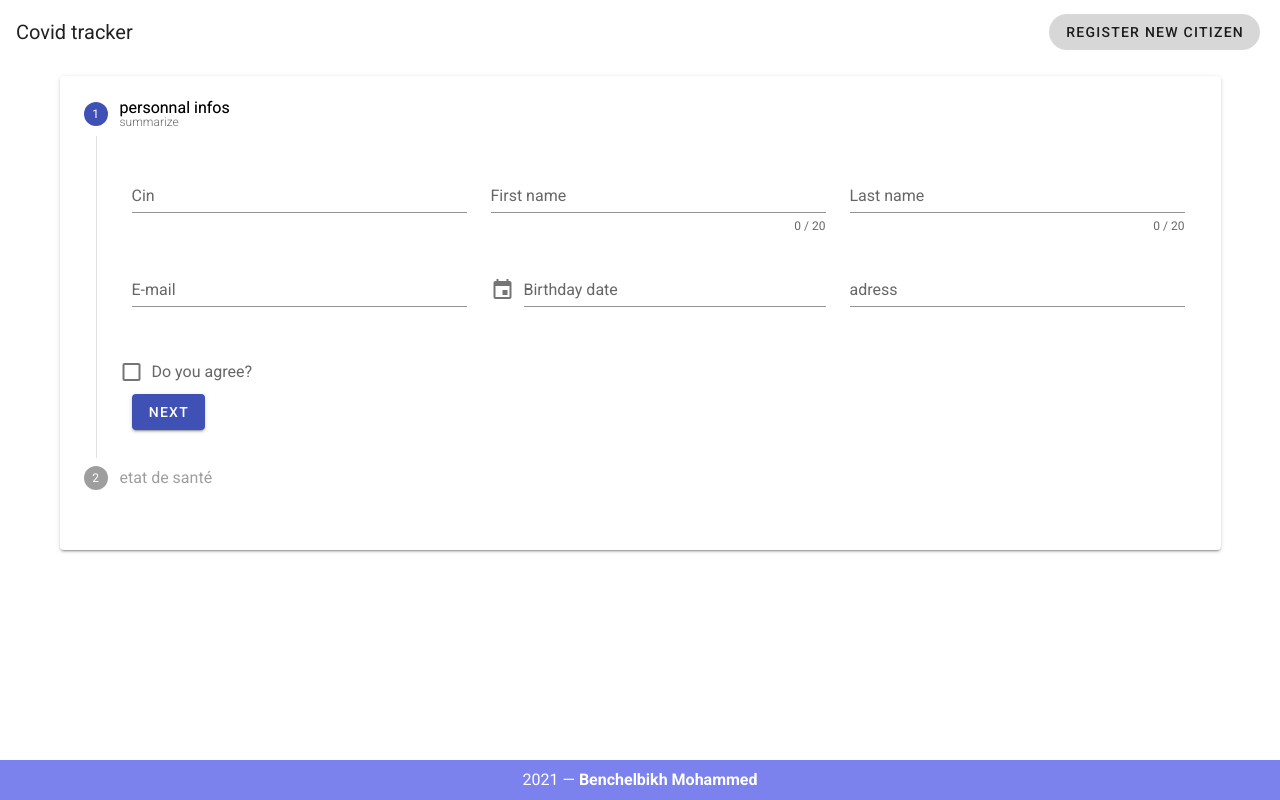
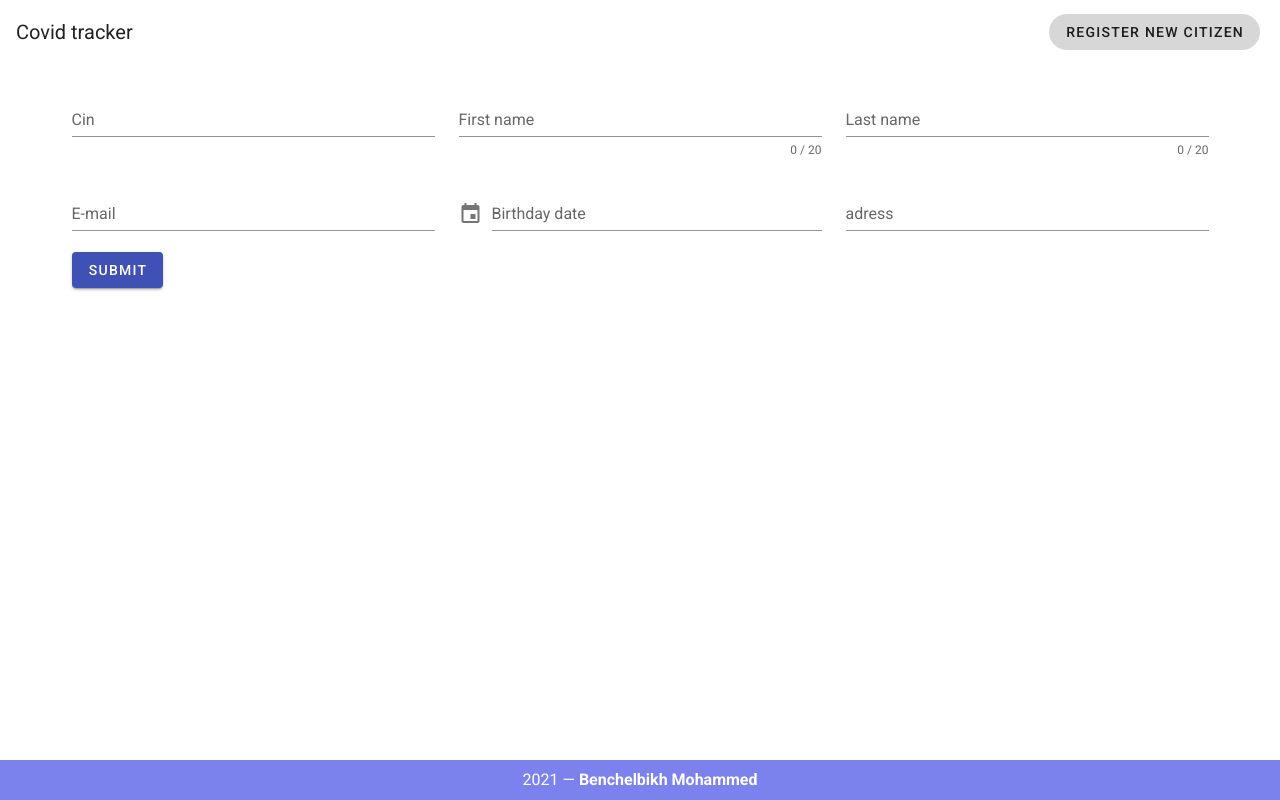
Before and after one commit to Benchelbikh-Mohammed/covid19-Project, a Vue app: page /signup in a window 1280 px wide. Built offline with nearby package versions, Linux system fonts and the light colour scheme.

Commit message:
last commit

```diff
--- a/src/components/readOnlyUserInfos.vue
+++ b/src/components/readOnlyUserInfos.vue
@@ -1,6 +1,6 @@
 <template>
     <v-container>
-        <v-card tile>
+        <!-- <v-card tile>
             <v-img
                 height="250"
                 :src="
@@ -33,31 +33,29 @@
                     </v-col>
                 </v-row>
             </v-img>
-        </v-card>
+        </v-card> -->
         <v-row>
             <v-col cols="12" md="4">
-                <v-text-field
-                    :value="citoyen.cin"
-                    readonly
-                    label="Cin"
-                ></v-text-field>
+                <v-text-field :value="citoyen.cin" label="Cin"></v-text-field>
             </v-col>
 
             <v-col cols="12" md="4">
                 <v-text-field
                     :value="citoyen.prenom"
-                    readonly
                     label="First name"
                 ></v-text-field>
             </v-col>
 
             <v-col cols="12" md="4">
                 <v-text-field
-                    readonly
                     :value="citoyen.name"
                     label="Last name"
                 ></v-text-field>
             </v-col>
+        </v-row>
+        <v-row>
+            <v-btn @click="modify()">modifier</v-btn>
+            <v-btn @click="sup()">supprimer</v-btn>
         </v-row>
     </v-container>
 </template>
@@ -77,6 +75,16 @@ export default {
 
     data: () => ({}),
 
+    methods: {
+        modify() {
+            console.log('modified');
+        },
+
+        sup() {
+            console.log('supp');
+        },
+    },
+
     computed: {
         isInfected() {
             return (
--- a/src/views/Dashboard.vue
+++ b/src/views/Dashboard.vue
@@ -1,7 +1,7 @@
 <template>
     <v-container class="grey lighten-4">
         <h1>Dashboard</h1>
-        <v-row align="stretch">
+        <!-- <v-row align="stretch">
             <v-col
                 v-for="sale in sales"
                 :key="`${sale.title}`"
@@ -21,18 +21,18 @@
             >
                 <StatisticCard :statistic="statistic" />
             </v-col>
-        </v-row>
+        </v-row> -->
 
         <v-row>
-            <v-col cols="12" md="8">
+            <v-col cols="12">
                 <EmployeesTable
                     :employees="employees"
                     @select-employee="setEmployee"
                 />
             </v-col>
-            <v-col cols="12" md="4">
+            <!-- <v-col cols="12" md="4">
                 <EventTimeline :timeline="timeline" />
-            </v-col>
+            </v-col> -->
         </v-row>
 
         <v-snackbar v-model="snackbar" :left="$vuetify.breakpoint.lgAndUp">
@@ -64,9 +64,9 @@
 
 <script>
 import EmployeesTable from '../components/EmployeesTable';
-import EventTimeline from '../components/EventTimeline';
-import SalesGraph from '../components/SalesGraph';
-import StatisticCard from '../components/StatisticCard';
+// import EventTimeline from '../components/EventTimeline';
+// import SalesGraph from '../components/SalesGraph';
+// import StatisticCard from '../components/StatisticCard';
 import timelineData from '../data/timeline.json';
 import salesData from '../data/sales.json';
 import statisticsData from '../data/statistics.json';
@@ -77,16 +77,16 @@ export default {
     name: 'DashboardPage',
     components: {
         EmployeesTable,
-        EventTimeline,
-        SalesGraph,
-        StatisticCard,
+        // EventTimeline,
+        // SalesGraph,
+        // StatisticCard,
         readOnlyUserInfos,
     },
 
     mounted() {
         const apiCall = async () => {
-            const cit = await axios.get('http://localhost:5000/api/citoyen');
-            const inf = await axios.get('http://localhost:5000/api/infected');
+            const cit = await axios.get('https://localhost:44347/api/citoyen');
+            const inf = await axios.get('https://localhost:44347/api/infected');
             this.employees = cit.data;
             this.infected = inf.data;
         };
--- a/src/views/Signup.vue
+++ b/src/views/Signup.vue
@@ -1,13 +1,6 @@
 <template>
     <v-container>
         <v-form ref="form" v-model="valid" @submit.prevent="submit">
-            <v-stepper v-model="e1" vertical>
-                <v-stepper-step :complete="e1 > 1" step="1">
-                    personnal infos
-                    <small>summarize</small>
-                </v-stepper-step>
-
-                <v-stepper-content step="1">
             <v-container>
                 <v-row>
                     <v-col cols="12" md="4">
@@ -71,11 +64,7 @@
                             <v-date-picker
                                 ref="picker"
                                 v-model="date"
-                                        :max="
-                                            new Date()
-                                                .toISOString()
-                                                .substr(0, 10)
-                                        "
+                                :max="new Date().toISOString().substr(0, 10)"
                                 min="1950-01-01"
                                 @change="save"
                             ></v-date-picker>
@@ -92,79 +81,16 @@
                     </v-col>
                 </v-row>
 
-                        <v-row>
-                            <v-checkbox
-                                v-model="checkbox"
-                                :rules="[
-                                    v => !!v || 'You must agree to continue!',
-                                ]"
-                                label="Do you agree?"
-                                required
-                            ></v-checkbox>
-                        </v-row>
-                        <!-- <v-row>
-                            <v-btn
-                                type="submit"
-                                color="success"
-                                class="mr-4"
-                                @click="validate"
-                            >
-                                Validate
-                            </v-btn>
-                            <v-btn color="error" class="mr-4" @click="reset">
-                                Reset Form
-                            </v-btn>
-
-                            <v-btn color="warning" @click="resetValidation">
-                                Reset Validation
-                            </v-btn>
-                        </v-row> -->
-
-                        <v-btn color="primary" @click="e1 = 2">
-                            Next
+                <v-btn color="primary" @click="submit()">
+                    submit
                 </v-btn>
             </v-container>
-                </v-stepper-content>
-
-                <v-stepper-step :complete="e1 > 2" step="2">
-                    etat de santé
-                </v-stepper-step>
-
-                <v-stepper-content step="2">
-                    <v-container>
-                        <v-radio-group v-model="radio">
-                            <template v-slot:label>
-                                <div>
-                                    Souffrez-vous d’une maladie ou d’un problème
-                                    de santé <strong>chronique</strong> ?
-                                </div>
-                            </template>
-                            <v-radio :value="true">
-                                <template v-slot:label>
-                                    <div>
-                                        Oui
-                                    </div>
-                                </template>
-                            </v-radio>
-                            <v-radio :value="false">
-                                <template v-slot:label>
-                                    <div>
-                                        Non
-                                    </div>
-                                </template>
-                            </v-radio>
-                        </v-radio-group>
-                        <v-btn color="primary" @click="e1 = 1">
-                            Continue
-                        </v-btn>
-                    </v-container>
-                </v-stepper-content>
-            </v-stepper>
         </v-form>
     </v-container>
 </template>
 
 <script>
+import Axios from 'axios';
 export default {
     name: 'Signup',
     data: () => ({
@@ -176,7 +102,7 @@ export default {
         cin: '',
         cinRules: [
             v => !!v || 'Cin obligatoire',
-            v => /^[A-Za-z]{1,2}[0-9]{6}$/.test(v) || 'cin doit etre valide',
+            v => /\d{1,10}/.test(v) || 'cin doit etre valide',
         ],
         firstname: '',
         lastname: '',
@@ -209,8 +135,12 @@ export default {
             this.$refs.form.validate();
         },
 
-        submit() {
-            console.log('submitted');
+        async submit() {
+            let res = await Axios.post('https://localhost:44347/api/citoyen', {
+                cin: this.cin,
+            });
+
+            console.log(res);
         },
         reset() {
             this.$refs.form.reset();
```
Lines whose indentation alone changed are shown as unchanged.
